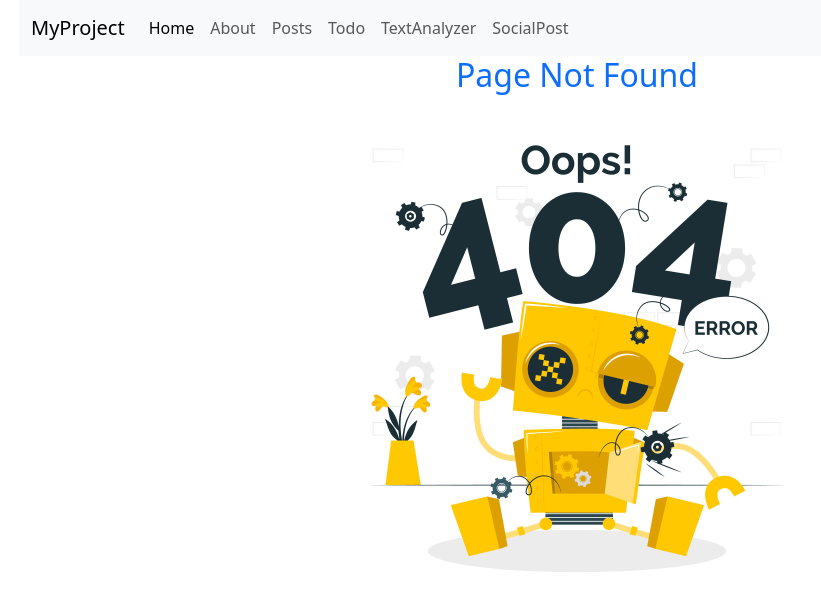
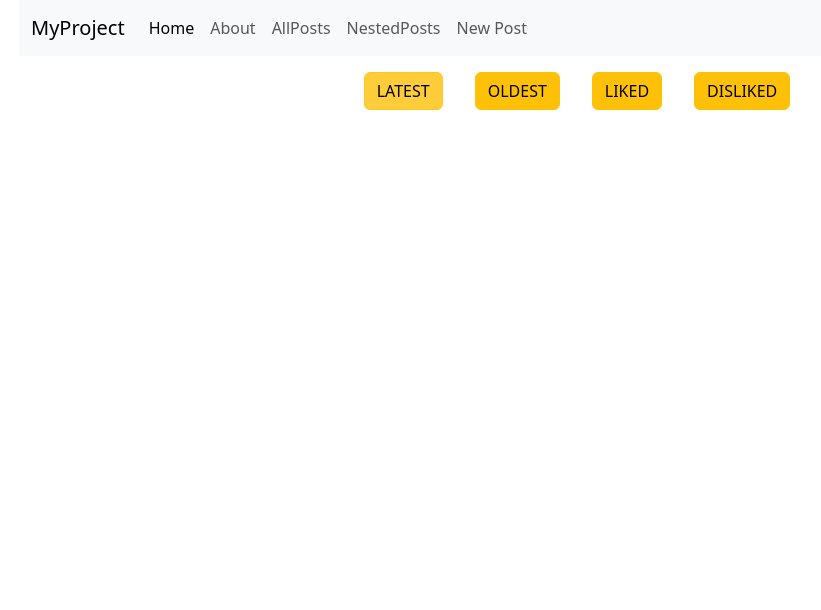
Before and after one commit to pankkap/Fab23FullstackTraining, a React (Create React App) app in the folder session31/: page /nestedPosts in a window 1280 px wide. Before the commit this address had no page. Shown: the top 610 px of the page, without its empty margins (63-884 px from the left). Built offline with nearby package versions, Linux system fonts and the light colour scheme.

Commit message:
Session-42 Route Part-2

```diff
--- a/session31/src/App.js
+++ b/session31/src/App.js
@@ -1,4 +1,5 @@
 import "../node_modules/bootstrap/dist/css/bootstrap.css";
+import "../node_modules/bootstrap/dist/js/bootstrap.js";
 import TodoApp from './components/StateManagement/TodoApp';
 import TextAnalyzer from './components/StateManagement/TextAnalyzer';
 import SocialPostApp from './components/StateManagement/SocialPostApp';
@@ -6,8 +7,11 @@ import Menu from './components/Menu';
 import { BrowserRouter, Routes, Route, Navigate } from 'react-router-dom';
 import Home from './components/Pages/Home';
 import About from './components/Pages/About';
-import Posts from './components/Pages/Posts';
 import PageNotFound from './components/Pages/PageNotFound';
+import PostDetails from "./components/Pages/PostDetails";
+import AllPosts from "./components/Pages/AllPosts";
+import NestedPosts from "./components/Pages/NestedPosts";
+import AddNewPost from "./components/Pages/AddNewPost";
 function App() {
 
   return (
@@ -20,13 +24,17 @@ function App() {
         <Route path="/" element={<Navigate to="/home" />} />
         <Route path='/home' element={<Home/>} />
         <Route path='/about' element={<About/>} />
-        <Route path='/posts' element={<Posts/>} />
+        <Route path='/allposts' element={<AllPosts/>} />
+        <Route path='/allposts/:id' element={<PostDetails/>} />
         <Route path="*" element={<PageNotFound/>} />
-
+        {/* <Route path="/nestedPosts" element={<NestedPosts/>}/> */}
+        <Route path="/nestedPosts/*" element={<NestedPosts/>}/>
         {/* Other apps will also render simultaneously  */}
         <Route path='/todo' element={<TodoApp/>} />
         <Route path='/text' element={<TextAnalyzer/>} />
         <Route path='/social' element={<SocialPostApp/>} />
+        <Route path='/newPost' element={<AddNewPost/>} />
+
       </Routes>
       </BrowserRouter>
 
--- a/session31/src/components/Menu.js
+++ b/session31/src/components/Menu.js
@@ -28,18 +28,17 @@ export default function Menu() {
               <Link className="nav-link" to="/about">
                 About
               </Link>
-              <Link className="nav-link" to="/posts">
-                Posts
+              <Link className="nav-link" to="/allposts">
+                AllPosts
               </Link>
-              <Link className="nav-link" to="/todo">
-                Todo
+              <Link className="nav-link" to="/nestedPosts">
+                NestedPosts
               </Link>
-              <Link className="nav-link" to="/text">
-                TextAnalyzer
+              <Link className="nav-link" to="/newPost">
+                New Post
               </Link>
-              <Link className="nav-link" to="/social">
-                SocialPost
-              </Link>
+
+
 
             </div>
           </div>
--- /dev/null
+++ b/session31/src/components/Pages/AddNewPost.js
@@ -0,0 +1,64 @@
+import axios from "axios";
+import React, { useState } from "react";
+import { useNavigate } from "react-router-dom";
+
+export default function AddNewPost() {
+    const navigate  = useNavigate()
+  const [newPost, setnewPost] = useState({
+    title: "",
+    body: "",
+
+    latest: true,
+    oldest: false,
+    liked: false,
+    disliked: false,
+  });
+
+  function CreateNewPost() {
+    axios
+      .post(`http://127.0.0.1:3003/posts`, newPost)
+      .then((res) => alert("New Post Created"))
+      .catch((err) => console.log(err));
+
+        navigate('/nestedPosts')
+  }
+
+  return (
+    <div className="container">
+        <div className="row">
+            <div className="col">
+                <h3 className="text-center text-primary">Create New Post</h3>
+            </div>
+        </div>
+      <div className="row">
+        <div className="offset-md-3 col-md-6">
+          <form>
+            <label htmlFor="">Title</label>
+            <input
+              type="text"
+              className="form-control"
+              onChange={(e) =>
+                setnewPost({ ...newPost, title: e.target.value })
+              }
+            />
+
+            <label htmlFor="">Body</label>
+            <input
+              type="text"
+              className="form-control"
+              onChange={(e) => setnewPost({ ...newPost, body: e.target.value })}
+            />
+
+            <button
+              type="button"
+              className="btn btn-primary my-2"
+              onClick={CreateNewPost}
+            >
+              Create Record
+            </button>
+          </form>
+        </div>
+      </div>
+    </div>
+  );
+}
--- a/session31/src/components/Pages/Posts.js
+++ b/session31/src/components/Pages/AllPosts.js
@@ -1,7 +1,8 @@
 import React, { useEffect, useState } from "react";
 import axios from "axios";
+import { Link } from "react-router-dom";
 
-export default function Posts() {
+export default function AllPosts() {
   // create state to store API Data
   const [posts, setposts] = useState();
    // Fetching API Data in the Background using UseEffect Hook
@@ -28,8 +29,7 @@ export default function Posts() {
         <tr>
           <th scope="col">ID</th>
           <th scope="col">Title</th>
-          <th scope="col">Body</th>
-          <th scope="col" colSpan={2} className="text-center">Actions</th>
+
         </tr>
       </thead>
       <tbody>
@@ -37,9 +37,11 @@ export default function Posts() {
           // posts && is used here for conditional rendering
           posts.map((post, i) => (
             <tr key={i}>
-              <td>{post.id}</td>
+              <td>
+                <Link to ={`/allposts/${post.id}`}>{post.id}</Link>
+              </td>
               <td>{post.title}</td>
-              <td>{post.body}</td>
+
             </tr>
           )):<tr>
             <td>Loading...!!</td>
--- /dev/null
+++ b/session31/src/components/Pages/LatestPosts.js
@@ -0,0 +1,59 @@
+import axios from 'axios';
+import React, { useEffect, useState } from 'react'
+
+export default function LatestPosts() {
+    const [posts, setposts] = useState();
+    // Fetching API Data in the Background using UseEffect Hook
+  useEffect(() => {
+    axios
+      .get("http://127.0.0.1:3003/posts")
+      .then((res) => {
+        let postData = res.data
+        postData = postData.filter((post)=>post.oldest==false && post.latest == true)
+        setposts(postData)
+      })
+      .catch((err) => console.log(err));
+  }, []); // [] will work like ComponentDidMount() and runs only once
+
+  return (
+    <>
+
+      <div className="row">
+        <div className="col-md-12">
+          <h4 className="text-center bg-primary text-white py-1">
+            List of Posts
+          </h4>
+        </div>
+      </div>
+      <table className="table">
+      <thead>
+        <tr>
+          <th scope="col">ID</th>
+          <th scope="col">Title</th>
+          <th scope="col">Body</th>
+          <th scope="col">Actions</th>
+        </tr>
+      </thead>
+      <tbody>
+        {posts ?
+          posts.map((post, i) => (
+            <tr key={i}>
+              <td>{post.id}</td>
+              <td>{post.title}</td>
+              <td>{post.body}</td>
+              <td>
+                <button className='btn btn-success btn-sm'>Like</button>
+              </td>
+              <td>
+                <button  className='btn btn-danger btn-sm'>Dislike</button>
+              </td>
+            </tr>
+          )):<tr>
+            <td>Loading...!!</td>
+          </tr>
+          }
+      </tbody>
+    </table>
+      </>
+  )
+}
--- /dev/null
+++ b/session31/src/components/Pages/NestedPosts.js
@@ -0,0 +1,40 @@
+import React from "react";
+import { Link, Route, Routes } from "react-router-dom";
+import OldestPosts from "./OldestPosts";
+import LatestPosts from "./LatestPosts";
+
+export default function NestedPosts() {
+  return (
+    <div className="container">
+      <ul className="nav justify-content-center">
+        <li className="nav-item">
+          <Link className="btn btn-warning m-3 active" aria-current="page" to="latest">
+            LATEST
+          </Link>
+        </li>
+        <li className="nav-item">
+          <Link className="btn btn-warning m-3 " to="oldest">
+            OLDEST
+          </Link>
+        </li>
+        <li className="nav-item">
+          <Link className="btn btn-warning m-3 " to="liked">
+            LIKED
+          </Link>
+        </li>
+        <li className="nav-item">
+          <Link className="btn btn-warning m-3 " to="disliked">DISLIKED</Link>
+        </li>
+      </ul>
+
+
+      <Routes>
+        <Route path="/latest" element={<LatestPosts/>}/>
+        <Route path="/oldest" element={<OldestPosts/>}/>
+        <Route path="/liked" />
+        <Route path="/disliked" />
+      </Routes>
+
+    </div>
+  );
+}
--- /dev/null
+++ b/session31/src/components/Pages/OldestPosts.js
@@ -0,0 +1,53 @@
+import axios from 'axios';
+import React, { useEffect, useState } from 'react'
+
+export default function OldestPosts() {
+    const [posts, setposts] = useState();
+    // Fetching API Data in the Background using UseEffect Hook
+  useEffect(() => {
+    axios
+      .get("http://127.0.0.1:3003/posts")
+      .then((res) => {
+        let postData = res.data
+        postData = postData.filter((post)=>post.oldest==true && post.latest == false)
+        setposts(postData)
+      })
+      .catch((err) => console.log(err));
+  }, []); // [] will work like ComponentDidMount() and runs only once
+
+  return (
+    <>
+
+      <div className="row">
+        <div className="col-md-12">
+          <h4 className="text-center bg-primary text-white py-1">
+            List of Posts
+          </h4>
+        </div>
+      </div>
+      <table className="table">
+      <thead>
+        <tr>
+          <th scope="col">ID</th>
+          <th scope="col">Title</th>
+          <th scope="col">Body</th>
+        </tr>
+      </thead>
+      <tbody>
+        {posts ?
+          posts.map((post, i) => (
+            <tr key={i}>
+              <td>{post.id}</td>
+              <td>{post.title}</td>
+              <td>{post.body}</td>
+
+            </tr>
+          )):<tr>
+            <td>Loading...!!</td>
+          </tr>
+          }
+      </tbody>
+    </table>
+      </>
+  )
+}
--- /dev/null
+++ b/session31/src/components/Pages/PostDetails.js
@@ -0,0 +1,48 @@
+import axios from 'axios'
+import React, { useEffect, useState } from 'react'
+import { useParams } from 'react-router-dom'
+
+export default function PostDetails() {
+    const {id} = useParams()
+    const [post, setpost] = useState()
+    // console.log(id)
+
+    useEffect(()=>{
+        axios
+        .get(`http://127.0.0.1:3003/posts/${id}`)
+        .then((res)=>setpost(res.data))
+        .catch(err=>console.log(err))
+    },[])
+    // console.log(post)
+
+  return (
+    <div className='container'>
+      <h2 className='text-center text-primary'>Post Details</h2>
+      {/* <div className="row">
+        <div className="col-md-12">
+            <h3 className='text-success'>{id} </h3>
+        </div>
+    </div>   */}
+    <div className="row">
+        <div className="col-md-12">
+            <table className='table table-bordered table-striped '>
+                <tbody>
+                    <tr>
+                        <th>Id:</th>
+                        <th>{post?.id}</th>
+                    </tr>
+                    <tr>
+                        <th>Title:</th>
+                        <th>{post?.title}</th>
+                    </tr>
+                    <tr>
+                        <th>Body:</th>
+                        <th>{post?.body}</th>
+                    </tr>
+                </tbody>
+            </table>
+        </div>
+    </div>
+    </div>
+  )
+}
--- a/session31/src/db.json
+++ b/session31/src/db.json
@@ -2,28 +2,111 @@
   "posts": [
     {
       "id": 1,
+      "latest": false,
+      "oldest": true,
+      "liked": true,
+      "disliked": false,
       "title": "new title",
       "body": "new body"
     },
     {
       "id": 2,
+      "latest": false,
+      "oldest": true,
+      "liked": false,
+      "disliked": true,
       "title": "new created body",
       "body": "new created title"
     },
     {
       "id": 3,
+      "latest": false,
+      "oldest": true,
+      "liked": true,
+      "disliked": false,
       "title": "hello this is new body",
       "body": "hi this is new title"
     },
     {
       "id": 4,
+      "latest": false,
+      "oldest": true,
+      "liked": true,
+      "disliked": false,
       "title": "This session is on CRUD Application using AXIOS and JSON-Server",
       "body": "React Training"
     },
     {
       "id": 5,
+      "latest": true,
+      "oldest": false,
+      "liked": false,
+      "disliked": true,
       "title": "new App ",
       "body": "new Body 15 July 2023"
+    },
+    {
+      "id": 6,
+      "latest": true,
+      "oldest": false,
+      "liked": true,
+      "disliked": false,
+      "title": "React Router",
+      "body": "Accessing Individual Post using the concept called useParams (Route Parameters)"
+    },
+    {
+      "title": "Nested Routes",
+      "body": "We are doing nested Routes means routes within parent route",
+      "latest": true,
+      "oldest": false,
+      "liked": false,
+      "disliked": false,
+      "id": 7
+    },
+    {
+      "title": "testing latest route",
+      "body": "we are doing this using UseNavigate Hook",
+      "latest": true,
+      "oldest": false,
+      "liked": false,
+      "disliked": false,
+      "id": 8
+    },
+    {
+      "title": "abc",
+      "body": "abc ",
+      "latest": true,
+      "oldest": false,
+      "liked": false,
+      "disliked": false,
+      "id": 9
+    },
+    {
+      "title": "abc",
+      "body": "xyzq",
+      "latest": true,
+      "oldest": false,
+      "liked": false,
+      "disliked": false,
+      "id": 10
+    },
+    {
+      "title": "djfbdbnm",
+      "body": "bdnsdbnmsb",
+      "latest": true,
+      "oldest": false,
+      "liked": false,
+      "disliked": false,
+      "id": 11
+    },
+    {
+      "title": "ghgh",
+      "body": "jkjkjk",
+      "latest": true,
+      "oldest": false,
+      "liked": false,
+      "disliked": false,
+      "id": 12
     }
   ]
 }
```
